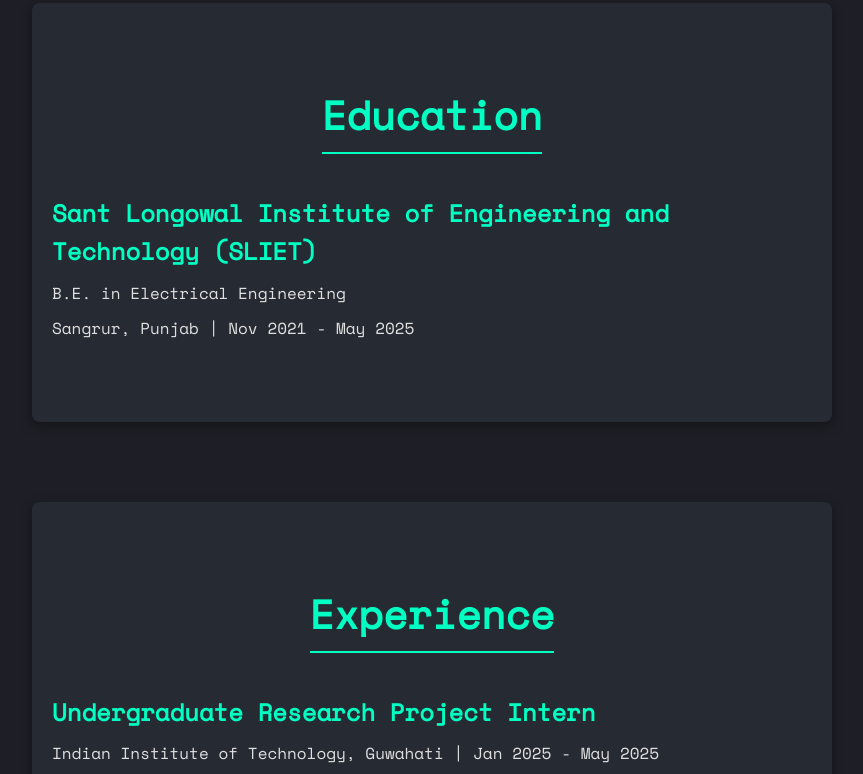
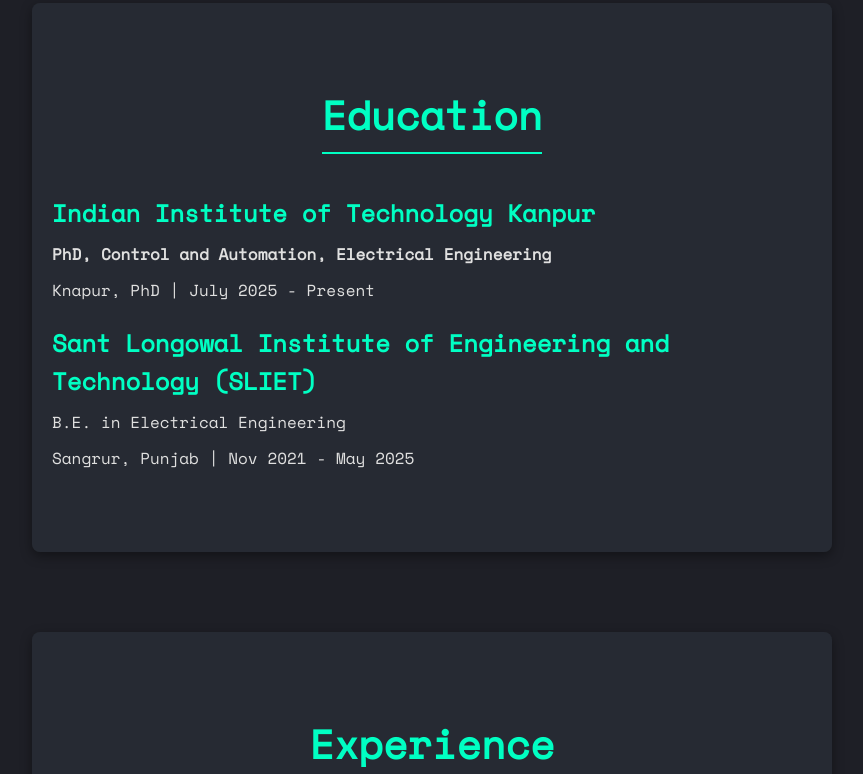
Before and after one commit to Srinjoy2002/Srinjoy-02, a plain HTML site: page index.html in a window 1280 px wide. Shown: the part 1396-2170 px from the top of the page, without its empty margins (208-1071 px from the left). Drawn offline with nearby package versions, Linux system fonts and the light colour scheme.

Commit message:
ed updated

```diff
--- a/index.html
+++ b/index.html
@@ -302,6 +302,11 @@
   <section id="education" data-aos="fade-up">
     <h2>Education</h2>
     <div class="education">
+      <h3>Indian Institute of Technology Kanpur</h3>
+      <p><b>PhD, Control and Automation, Electrical Engineering</b></p>
+      <p>Knapur, PhD | July 2025 - Present</p>
+    </div>
+    <div class="education">
       <h3>Sant Longowal Institute of Engineering and Technology (SLIET)</h3>
       <p>B.E. in Electrical Engineering</p>
       <p>Sangrur, Punjab | Nov 2021 - May 2025</p>
@@ -363,6 +368,7 @@
     <h2>Contact Me</h2>
     <div class="contact-icons">
       <a href="mailto:c02srinjoy@gmail.com"><i class="fas fa-envelope fa-lg"></i></a>
+      <a href="mailto:srinjoyc25@iitk.ac.in"><i class="fas fa-university fa-lg"></i></a>
       <a href="https://www.linkedin.com/in/srinjoysliet/" target="_blank"><i class="fab fa-linkedin fa-lg"></i></a>
       <a href="https://github.com/Srinjoy2002" target="_blank"><i class="fab fa-github fa-lg"></i></a>
       <a href="https://www.kaggle.com/srinjoy02" target="_blank"><i class="fab fa-kaggle fa-lg"></i></a>
```
